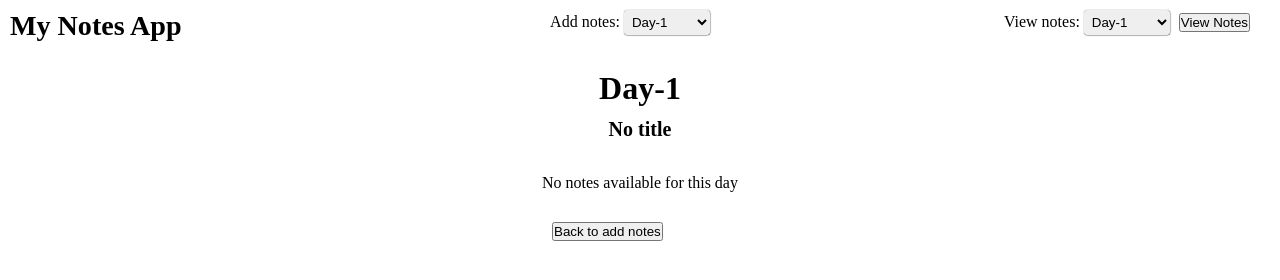
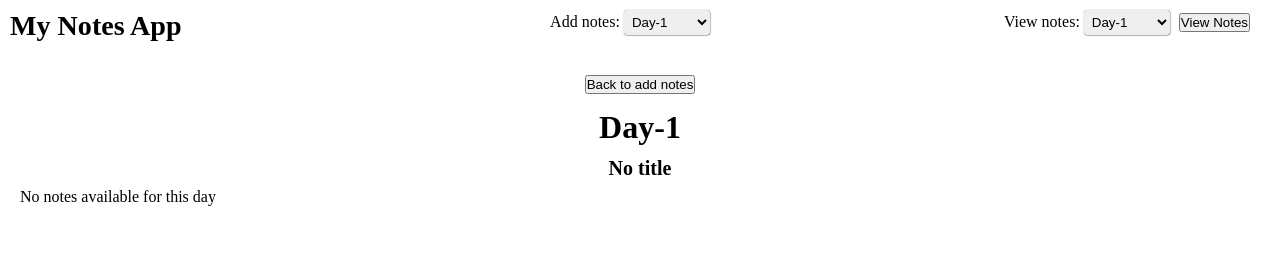
Before and after one commit to Somesh-Kumar-Yadav/5-July-sprintEvaluation, a website built with webpack: page webpack-demo/dist/index.html in a window 1280 px wide. Both pictures are taken after a click on the button "View Notes". Built offline with Linux system fonts and the light colour scheme.

Commit message:
Completed MyNotes App+ fixed some bugs++

```diff
--- a/webpack-demo/src/index.js
+++ b/webpack-demo/src/index.js
@@ -68,7 +68,7 @@ let show = (d) => {
 	btn.addEventListener("click", () => {
 		goTo();
 	});
-	div.append(dayname, daynotes, btn);
+	div.append(btn, dayname, daynotes);
 	sect.append(div);
 };
 let goTo = () => {
--- a/webpack-demo/style/style.css
+++ b/webpack-demo/style/style.css
@@ -74,12 +74,21 @@ section input:hover {
 	text-align: center;
 	margin-bottom: 30px;
 }
+.show {
+	position: relative;
+}
 .show p {
+	position: absolute;
+	left: 10px;
 	margin: 10px;
-	text-align: center;
+	text-align: left;
+	margin-top: 0;
+}
+.show h1 {
+	margin: 5px;
 }
 .show button {
-	margin: 20px;
+	margin: 10px;
 }
 nav button {
 	margin-left: 5px;
```
Also changed, not shown: webpack-demo/dist/index.bundle.js.
